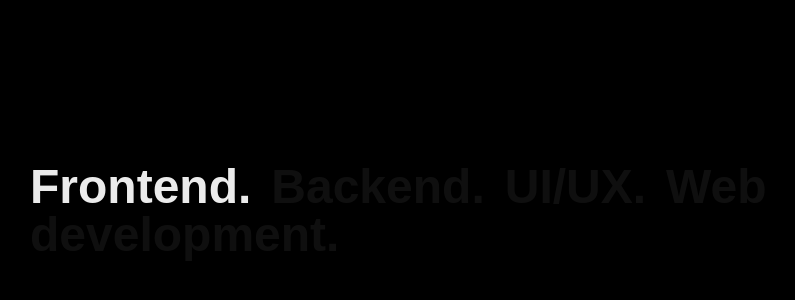
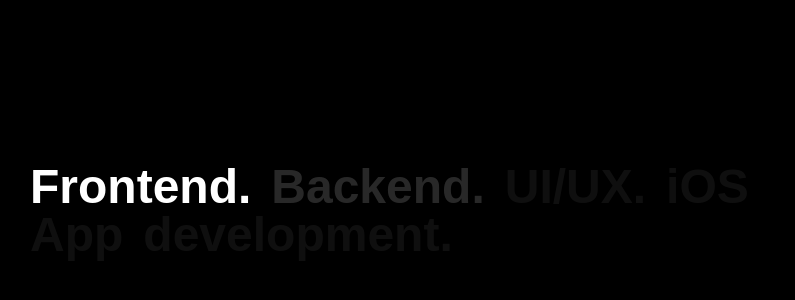
Before and after one commit to rohan2503/retro-grid, a Next.js app: page / in a window 1280 px wide. Shown: the part 989-1289 px from the top of the page, without its empty margins (228-1023 px from the left). Built offline with nearby package versions, Linux system fonts and the light colour scheme.

Commit message:
added ios project

```diff
--- a/src/app/page.tsx
+++ b/src/app/page.tsx
@@ -72,7 +72,7 @@ export default function Home() {
 
         {/* Rest of the content */}
         <TextRevealByWord
-          text="Frontend. Backend. UI/UX. Web development."
+          text="Frontend. Backend. UI/UX. iOS App development."
           className="bg-white dark:bg-black"
         />
         <div className="py-20">
```
